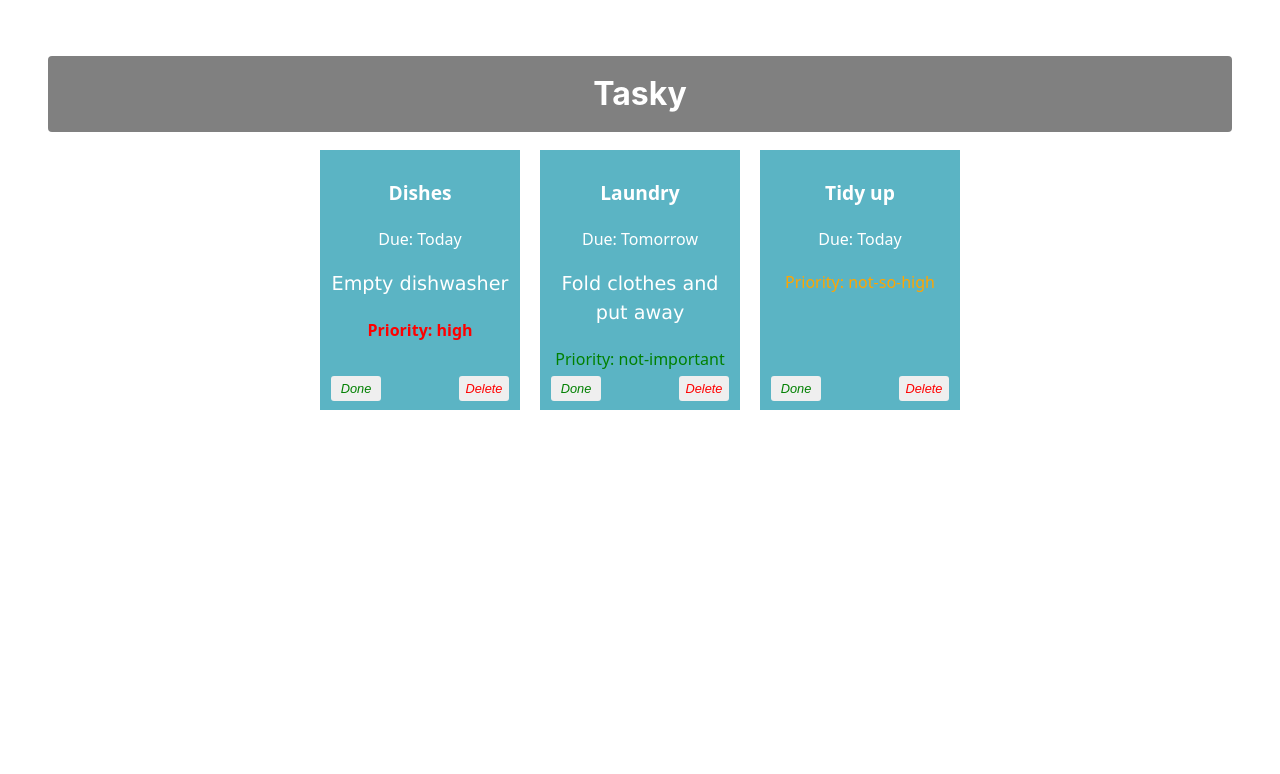
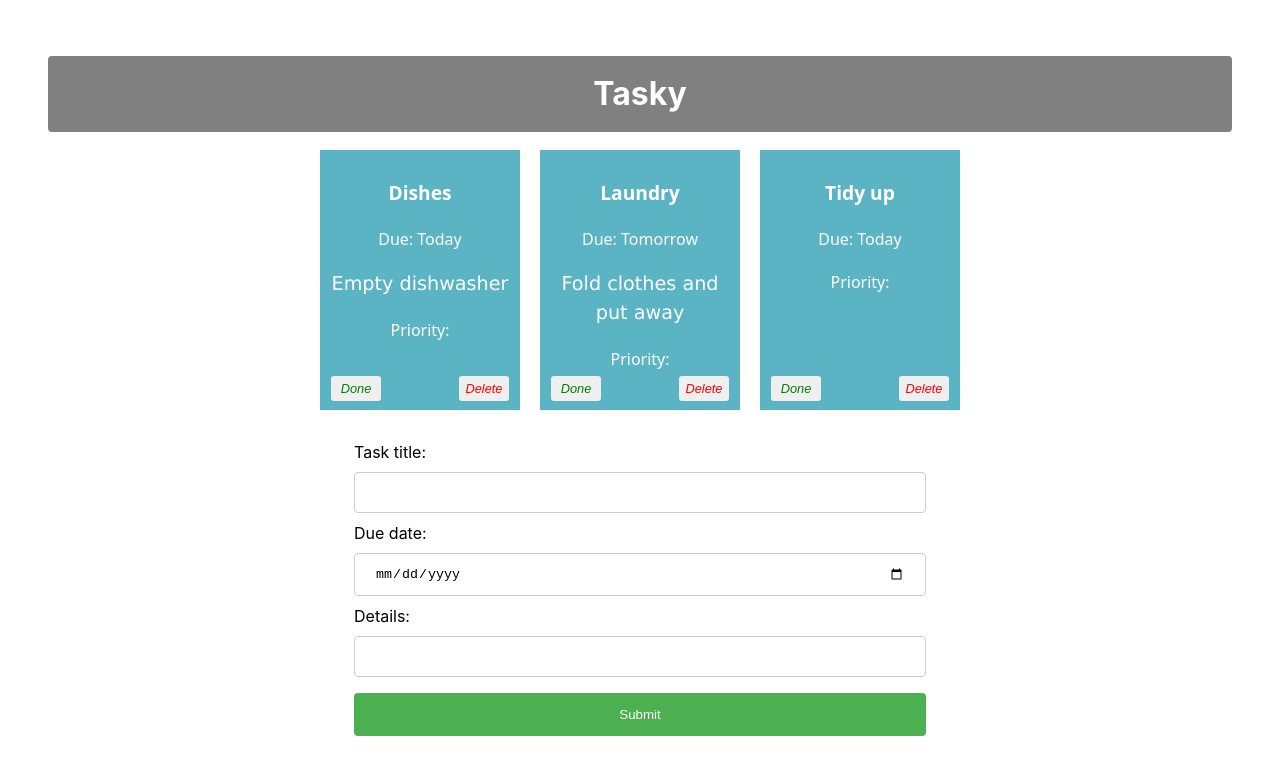
Before and after one commit to StephenKerry/react-basics-labs, a React (Vite) app in the folder tasky/: page / in a window 1280 px wide. Shown: the top 774 px of the page. Built offline with nearby package versions, Linux system fonts and the light colour scheme.

Commit message:
Add task: form added

```diff
--- a/tasky/src/App.css
+++ b/tasky/src/App.css
@@ -89,3 +89,34 @@
   right: 5px;
   color: red;
 }
+
+input[type=text], input[type=date] {
+  width: 100%;
+  padding: 12px 20px;
+  margin: 8px 0;
+  display: inline-block;
+  border: 1px solid #ccc;
+  border-radius: 4px;
+  box-sizing: border-box;
+}
+
+input[type=submit] {
+  width: 100%;
+  background-color: #4CAF50;
+  color: white;
+  padding: 14px 20px;
+  margin: 8px 0;
+  border: none;
+  border-radius: 4px;
+  cursor: pointer;
+}
+
+input[type=submit]:hover {
+  background-color: #45a049;
+}
+
+form {
+  text-align: left;
+  width: 50%;
+  margin: auto;
+}
--- a/tasky/src/App.jsx
+++ b/tasky/src/App.jsx
@@ -1,6 +1,8 @@
 import './App.css';
 import Task from './components/Task';
 import React, { useState } from 'react';
+import AddTaskForm from './components/Form';
+
 
 function App() {
   const [ taskState, setTaskState ] = useState({
@@ -27,23 +29,20 @@
   return (
     <div className="container">
     <h1>Tasky</h1>
-
-      {taskState.tasks.map((task) => (
+    {taskState.tasks.map((task, index) => (
       <Task
         title={task.title}
         description={task.description}
         deadline={task.deadline}
         key={task.id}
-      priority={task.priority}
+        done={task.done}
         markDone={() => doneHandler(index)}
-      done={task.done}
         deleteTask = {() => deleteHandler(index)}
-
       />
     ))}
+    <AddTaskForm />
+  </div>
 
-
-    </div>
   );
 }
 
--- /dev/null
+++ b/tasky/src/components/Form.jsx
@@ -0,0 +1,26 @@
+const AddTaskForm = (props) => {
+
+    return (
+      <div>
+        <form>
+          <label>
+              Task title:
+              <input type="text" name="title" required />
+          </label>
+          <br />
+          <label>
+              Due date:
+              <input type="date" name="deadline" required />
+          </label>
+          <br />
+          <label>
+              Details:
+              <input type="text" name="description" />
+          </label>
+          <input type="submit" value="Submit" />
+          </form>
+      </div>
+    )
+  };
+
+  export default AddTaskForm;
```
Lines whose indentation alone changed are shown as unchanged.
